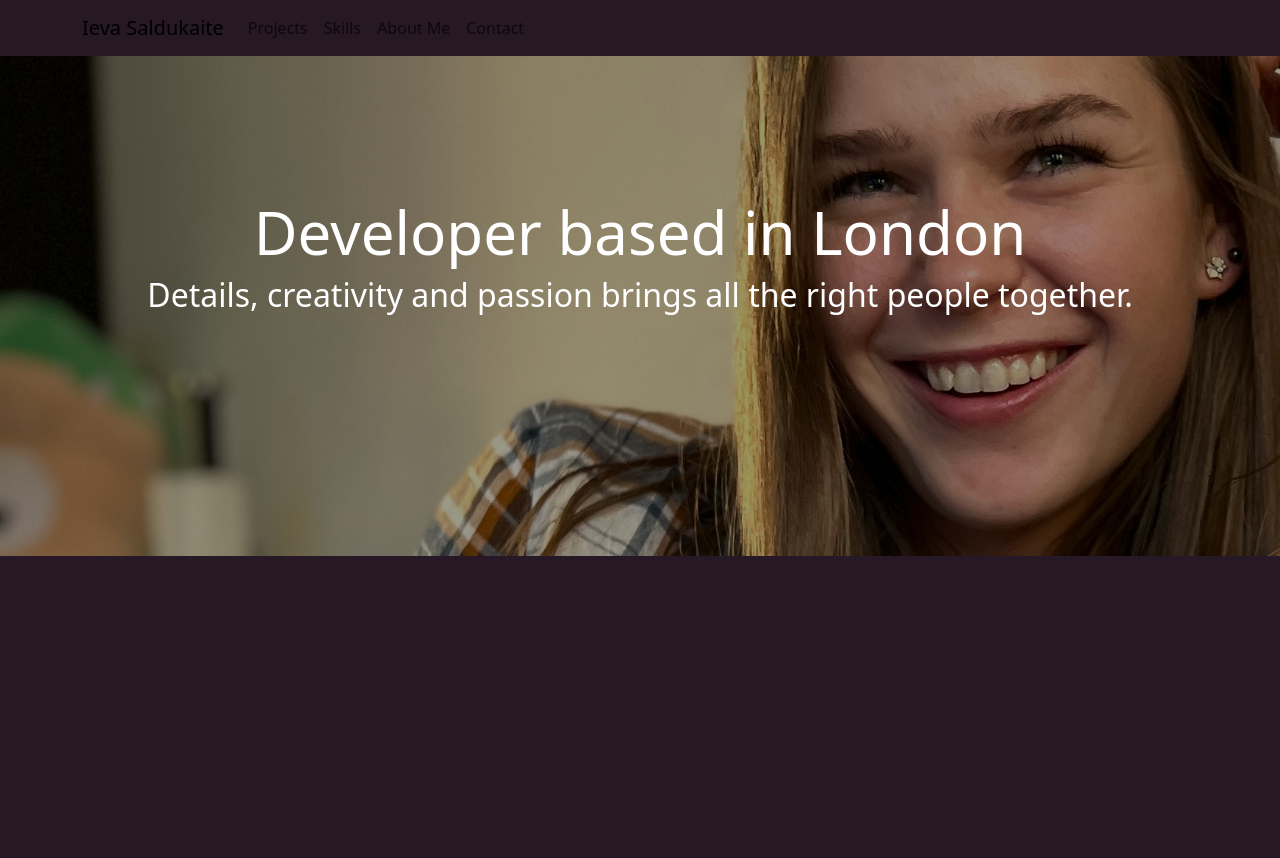
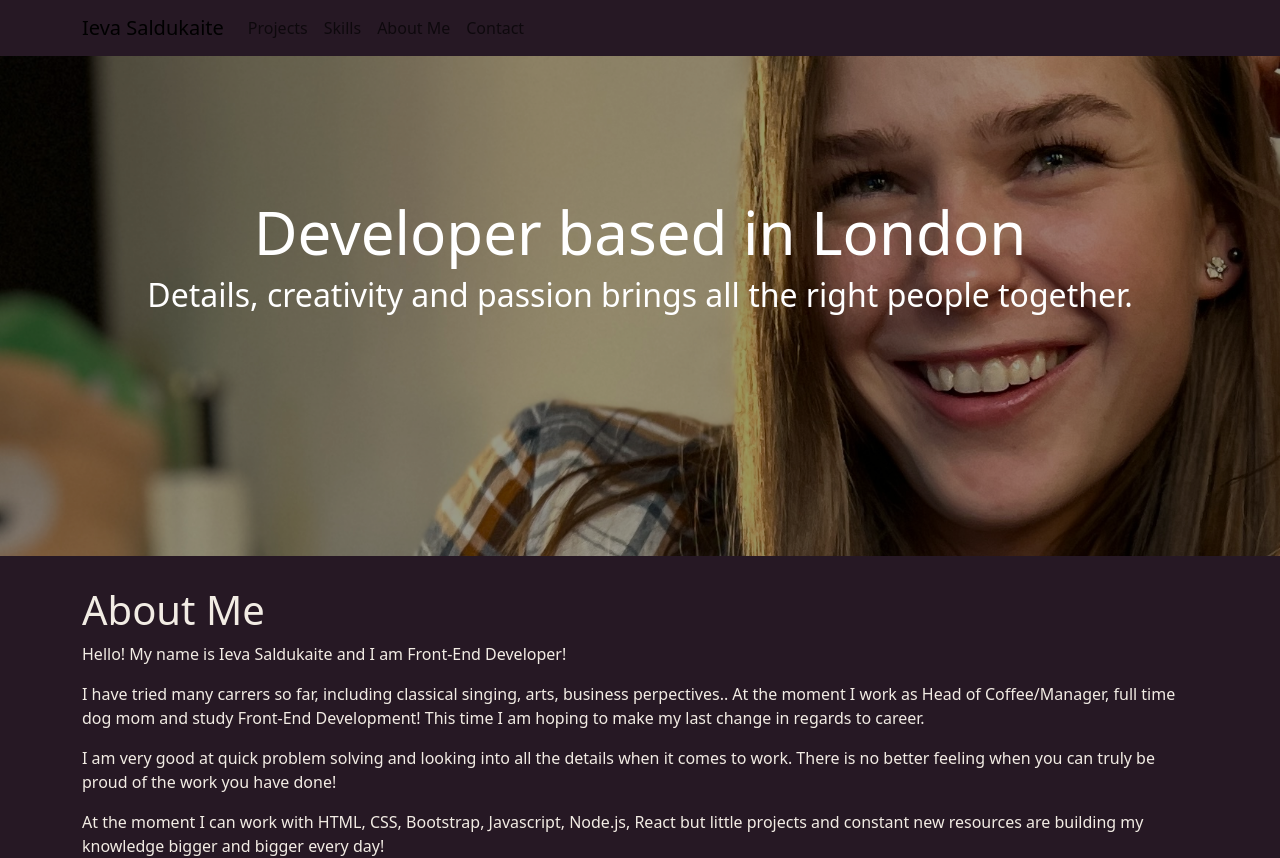
Before and after one commit to SalxIeva/SalxIeva_Portfolio_with_React, a React (Vite) app: page / in a window 1280 px wide. Before the commit the page ends 800 px from the top, so only its background shows below. Built offline with nearby package versions, Linux system fonts and the light colour scheme.

Commit message:
about and container components added with content

```diff
--- a/src/App.jsx
+++ b/src/App.jsx
@@ -1,9 +1,8 @@
 import React from 'react';
 import { BrowserRouter as Router, Route, Routes } from 'react-router-dom';
-import Navbar from './Components/Navbar';
 // imported components
 import Header from './Pages/Header';
-// import About from './Pages/About';
+import About from './Pages/About';
 // import Skills from './Pages/Skills';
 // import ProjectsPage from './Pages/ProjectsPage';
 // import Project from './Pages/Project'
@@ -16,6 +15,7 @@ function App() {
         <div>
 
             <Header />
+            <About />
         </div>
     </Router>
   )
--- /dev/null
+++ b/src/Components/Container/index.jsx
@@ -0,0 +1,7 @@
+import React from "react";
+
+function Container(props) {
+  return <div className="container" style={props.style}>{props.children}</div>;
+}
+
+export default Container;
--- a/src/Pages/About.jsx
+++ b/src/Pages/About.jsx
@@ -1,5 +1,47 @@
+import React from "react";
+import Col from '../components/Col';
+import Row from '../components/Row';
+import Container from '../components/Container';
 // display my name,
 // display my headshot or avatar
 // display my statement or short description
 // make sure it is engaging and representative of my professional identity
 // export about
+function About() {
+   return (
+     <div>
+    <Container style={{ marginTop: 30 }}>
+<Row>
+  <Col size="md-12">
+    <h1>About Me</h1>
+  </Col>
+</Row>
+<Row>
+  <Col size="md-12">
+<p>
+Hello! My name is Ieva Saldukaite and I am Front-End Developer!
+</p>
+  </Col>
+</Row>
+<Row>
+    <Col size="md-12">
+        <p>
+        I have tried many carrers so far, including classical singing, arts, business perpectives.. At the moment I work as Head of Coffee/Manager, full time dog mom and study Front-End Development! This time I am hoping to make my last change in regards to career.
+        </p>
+    </Col>
+</Row>
+<Row>
+    <Col size="md-12">
+        <p>
+        I am very good at quick problem solving and looking into all the details when it comes to work. There is no better feeling when you can truly be proud of the work you have done!
+        </p>
+    </Col>
+</Row>
+At the moment I can work with HTML, CSS, Bootstrap, Javascript, Node.js, React but little projects and constant new resources are building my knowledge bigger and bigger every day!
+</Container>
+
+        </div>
+   )
+}
+
+export default About;
```
